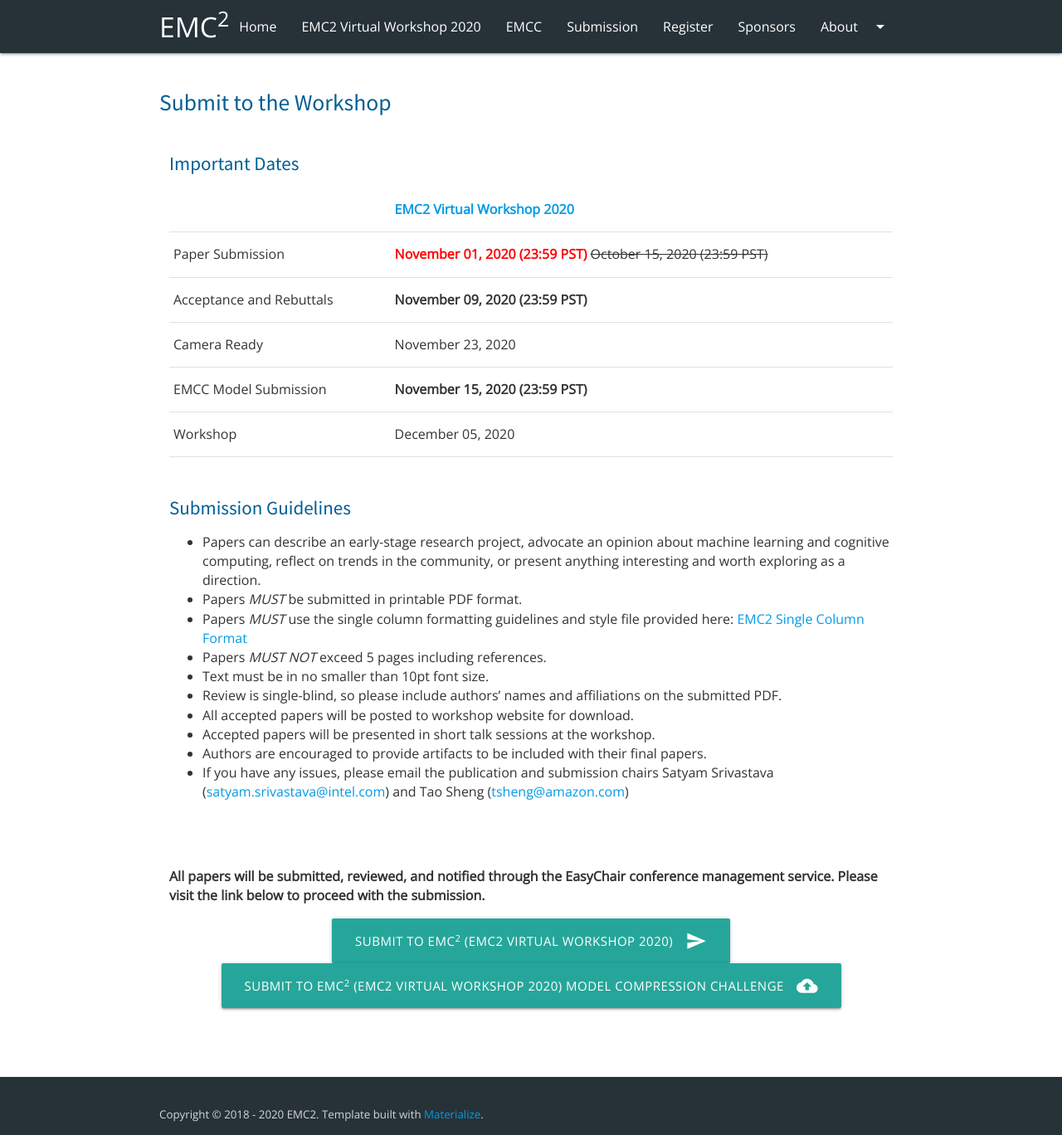
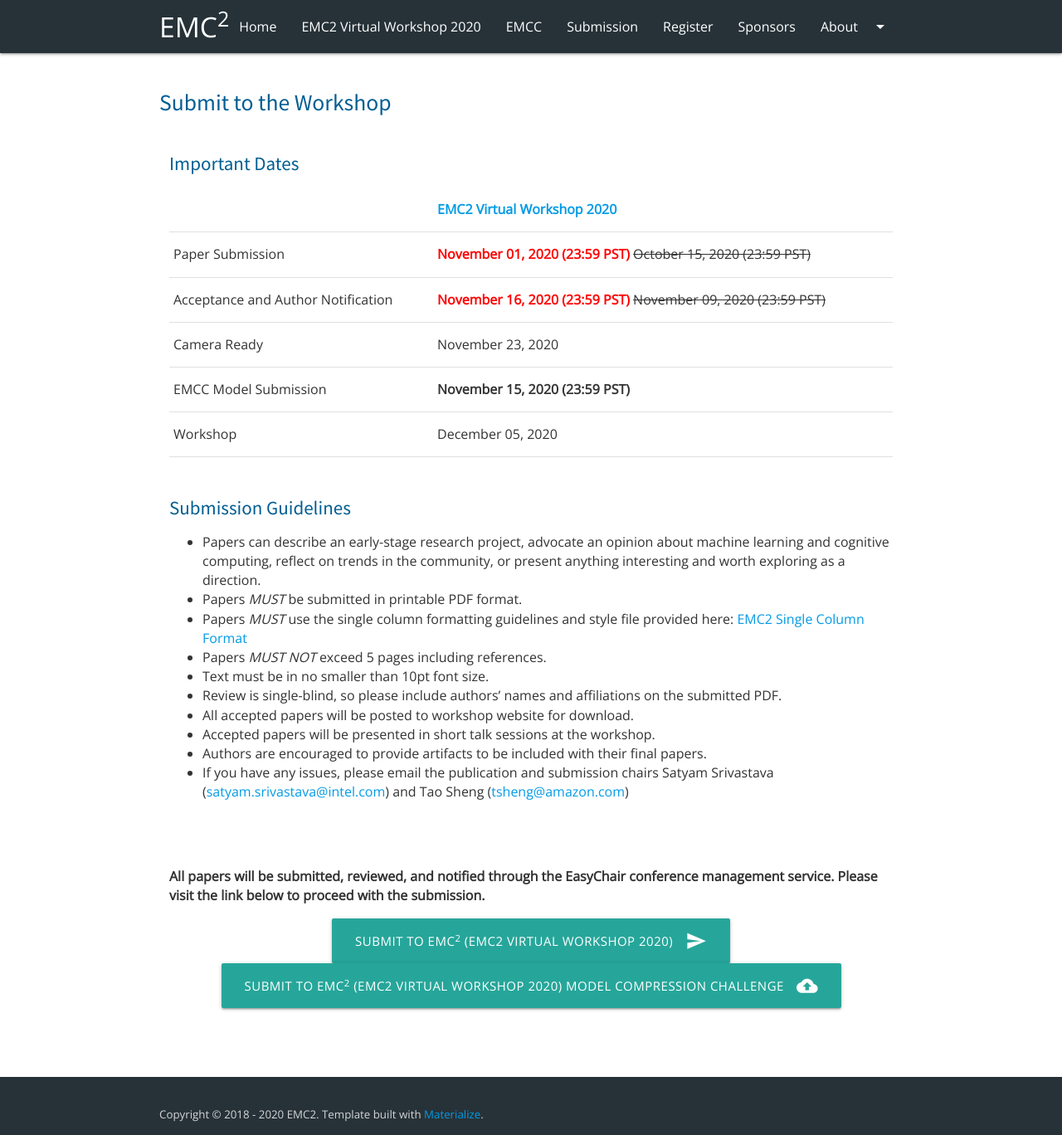
Before and after one commit to mgoldfar/emc2-web, a Jekyll site: the page built from submission.html, in a window 1280 px wide. Shown: the whole page at 83% size. Built offline with Jekyll 4.4.1, drawn with Linux system fonts in a browser that asks for light colours.

Commit message:
Extending acceptance

```diff
--- a/_editions/6-virtual-20.html
+++ b/_editions/6-virtual-20.html
@@ -18,6 +18,7 @@
 submission_deadline: 2020-10-15
 submission_deadline_extended: 2020-11-01
 submission_acceptance: 2020-11-09
+submission_acceptance_extended: 2020-11-16
 
 <! -- submission_acceptance_extended: 2019-10-01 -->
 submission_camera_ready: 2020-11-23
--- a/submission.html
+++ b/submission.html
@@ -42,10 +42,10 @@
                     {% endfor %}
                 </tr>
                 <tr>
-                    <td>Acceptance and Rebuttals</td>
+                    <td>Acceptance and Author Notification</td>
                     {% for ed in upcoming_editions %}
                     <td>
-                        {% if ed.submission_acceptancw_extended %}
+                        {% if ed.submission_acceptance_extended %}
                         <strong style="color: red;">{{ ed.submission_acceptance_extended|date: "%B %d, %Y" }} (23:59 PST)</strong>
                         <span style="text-decoration: line-through;">{{ ed.submission_acceptance|date: "%B %d, %Y" }} (23:59 PST)</span>
                         {% else %}
```
